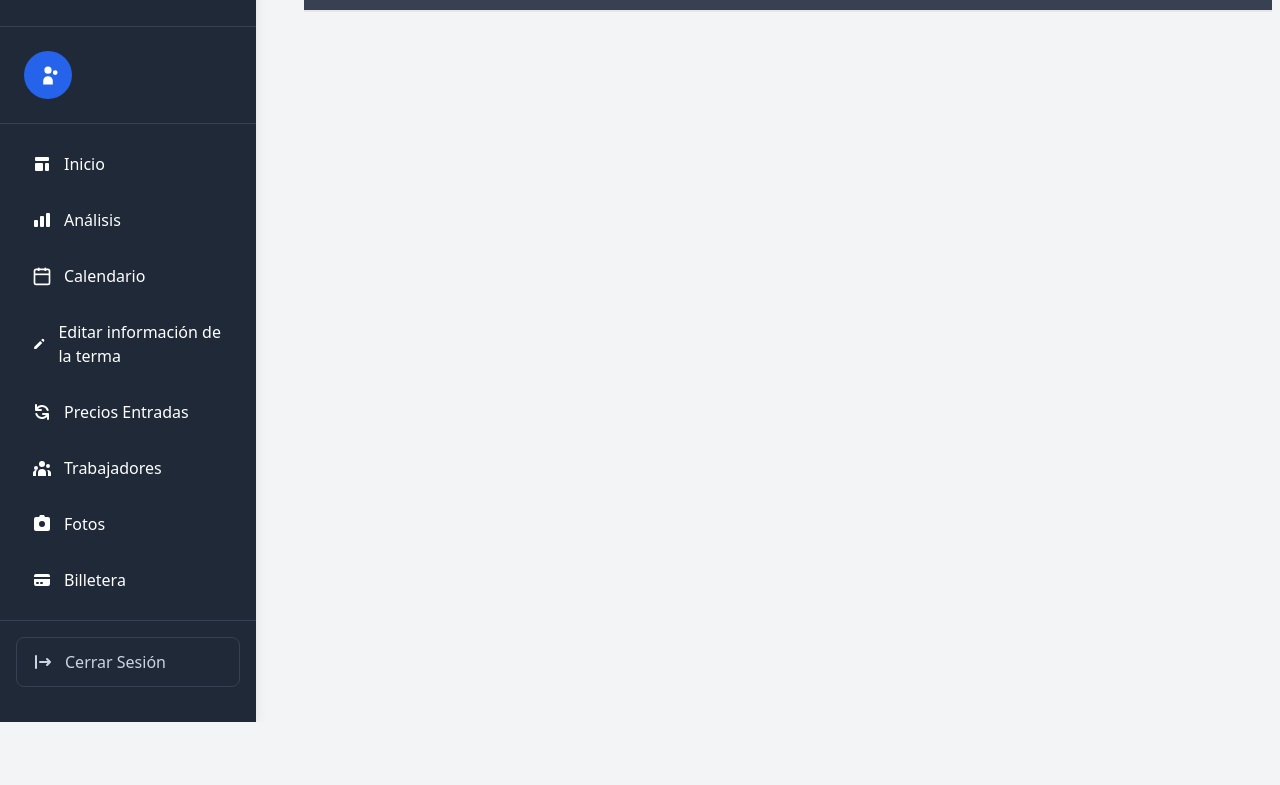
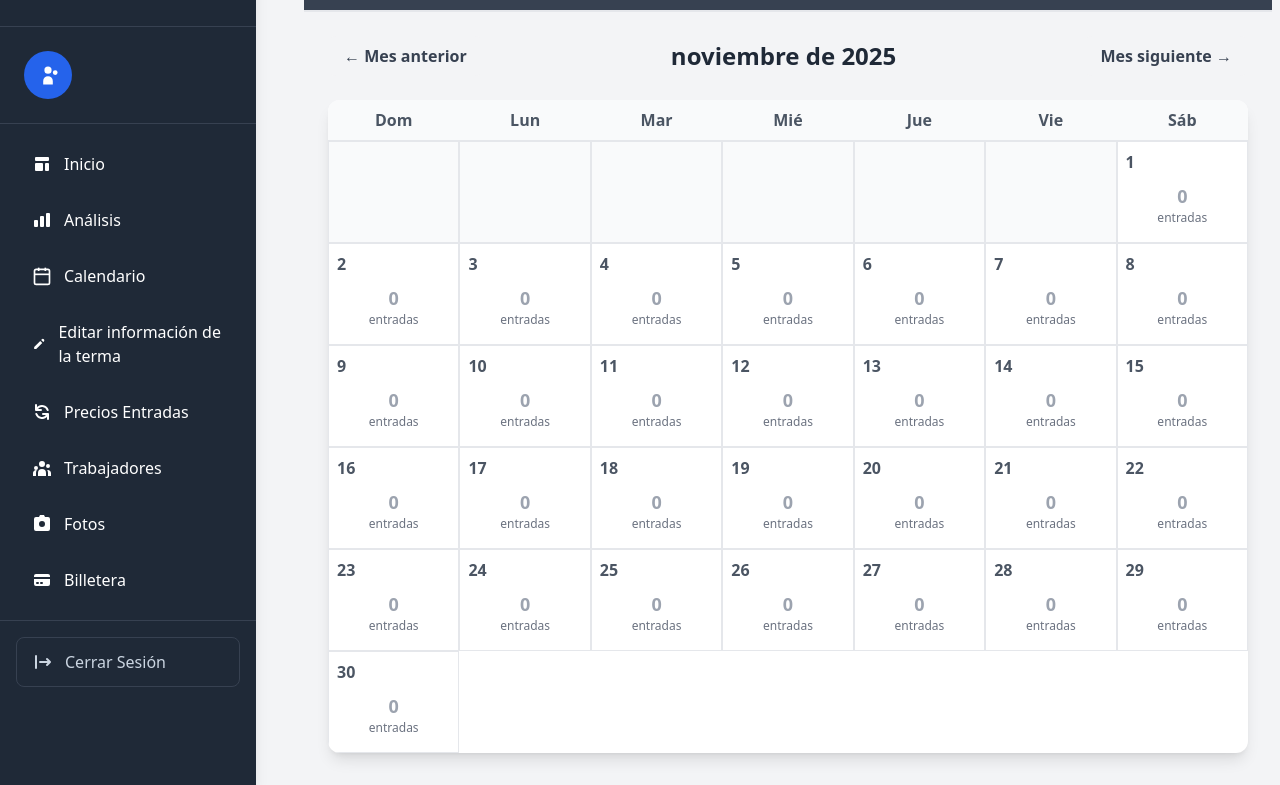
Before and after one commit to NataliaTworowski/MITERMA2, a Django app: template usuarios/templates/administrador_termas/calendario_termas.html in a window 1280 px wide. Shown: the part 78-863 px from the top of the page. Before the commit the page ends 800 px from the top, so only its background shows below. Run offline with Django 5.2, Linux system fonts and the light colour scheme; the template is opened without the code that fills it, so the values that code supplies are empty; some libraries are stand-ins or nearby versions.

Commit message:
calendario del jefe de termas

```diff
--- a/usuarios/templates/administrador_termas/calendario_termas.html
+++ b/usuarios/templates/administrador_termas/calendario_termas.html
@@ -14,6 +14,136 @@
         <div class="bg-[#374151] border-b-2 border-gray-200 pt-6 pb-4 px-8 w-full" style="margin-top:0; border-radius:0; box-shadow:none;">
             <h1 class="text-4xl font-extrabold text-white tracking-wide text-left">Calendario - <span class="text-orange-400">{{ terma.nombre_terma }}</span></h1>
         </div>
+
+        <div class="p-6">
+            <!-- Selector de mes -->
+            <div class="mb-6 flex items-center justify-between">
+                <button id="prevMonth" class="bg-gray-100 hover:bg-gray-200 text-gray-700 font-semibold py-2 px-4 rounded-lg transition">
+                    &#8592; Mes anterior
+                </button>
+                <h2 id="currentMonth" class="text-2xl font-bold text-gray-800"></h2>
+                <button id="nextMonth" class="bg-gray-100 hover:bg-gray-200 text-gray-700 font-semibold py-2 px-4 rounded-lg transition">
+                    Mes siguiente &#8594;
+                </button>
+            </div>
+
+            <!-- Calendario -->
+            <div class="bg-white rounded-xl shadow-lg overflow-hidden">
+                <!-- Días de la semana -->
+                <div class="grid grid-cols-7 bg-gray-50 border-b">
+                    <div class="py-2 text-center font-semibold text-gray-600">Dom</div>
+                    <div class="py-2 text-center font-semibold text-gray-600">Lun</div>
+                    <div class="py-2 text-center font-semibold text-gray-600">Mar</div>
+                    <div class="py-2 text-center font-semibold text-gray-600">Mié</div>
+                    <div class="py-2 text-center font-semibold text-gray-600">Jue</div>
+                    <div class="py-2 text-center font-semibold text-gray-600">Vie</div>
+                    <div class="py-2 text-center font-semibold text-gray-600">Sáb</div>
+                </div>
+                <!-- Días del mes -->
+                <div id="calendar-grid" class="grid grid-cols-7"></div>
+            </div>
+        </div>
     </main>
+
+    {{ ventas_por_dia|json_script:"ventas-data" }}
+    <script>
+        // Datos de ventas desde Django (ejemplo de estructura)
+        const ventas = JSON.parse(document.getElementById('ventas-data').textContent);
+
+        function getDaysInMonth(year, month) {
+            return new Date(year, month + 1, 0).getDate();
+        }
+
+        function getFirstDayOfMonth(year, month) {
+            return new Date(year, month, 1).getDay();
+        }
+
+        function formatDate(date) {
+            return date.toLocaleDateString('es-CL', {
+                year: 'numeric',
+                month: 'long'
+            });
+        }
+
+        function updateCalendar(year, month) {
+            const calendarGrid = document.getElementById('calendar-grid');
+            const monthTitle = document.getElementById('currentMonth');
+            calendarGrid.innerHTML = '';
+
+            // Actualizar título del mes
+            const currentDate = new Date(year, month);
+            monthTitle.textContent = formatDate(currentDate);
+
+            const daysInMonth = getDaysInMonth(year, month);
+            const firstDay = getFirstDayOfMonth(year, month);
+
+            // Agregar celdas vacías para los días antes del primer día del mes
+            for (let i = 0; i < firstDay; i++) {
+                const emptyDay = document.createElement('div');
+                emptyDay.className = 'border p-4 bg-gray-50';
+                calendarGrid.appendChild(emptyDay);
+            }
+
+            // Agregar los días del mes
+            for (let day = 1; day <= daysInMonth; day++) {
+                const dateKey = `${year}-${String(month + 1).padStart(2, '0')}-${String(day).padStart(2, '0')}`;
+                const ventasDelDia = ventas[dateKey] || 0;
+
+                const dayElement = document.createElement('div');
+                dayElement.className = 'border p-4 min-h-[100px] relative transition-colors hover:bg-gray-50';
+
+                // Número del día
+                const dayNumber = document.createElement('div');
+                dayNumber.className = 'absolute top-2 left-2 font-semibold text-gray-600';
+                dayNumber.textContent = day;
+
+                // Contenedor de ventas
+                const ventasContainer = document.createElement('div');
+                ventasContainer.className = 'mt-6 text-center';
+
+                const ventasCount = document.createElement('div');
+                ventasCount.className = `text-lg font-bold ${ventasDelDia > 0 ? 'text-green-600' : 'text-gray-400'}`;
+                ventasCount.textContent = ventasDelDia;
+
+                const ventasLabel = document.createElement('div');
+                ventasLabel.className = 'text-xs text-gray-500';
+                ventasLabel.textContent = 'entradas';
+
+                ventasContainer.appendChild(ventasCount);
+                ventasContainer.appendChild(ventasLabel);
+
+                dayElement.appendChild(dayNumber);
+                dayElement.appendChild(ventasContainer);
+                calendarGrid.appendChild(dayElement);
+            }
+        }
+
+        // Variables para mantener el estado del mes actual
+        let currentDate = new Date();
+        let currentYear = currentDate.getFullYear();
+        let currentMonth = currentDate.getMonth();
+
+        // Inicializar calendario
+        updateCalendar(currentYear, currentMonth);
+
+        // Event listeners para los botones de navegación
+        document.getElementById('prevMonth').addEventListener('click', () => {
+            currentMonth--;
+            if (currentMonth < 0) {
+                currentMonth = 11;
+                currentYear--;
+            }
+            updateCalendar(currentYear, currentMonth);
+        });
+
+        document.getElementById('nextMonth').addEventListener('click', () => {
+            currentMonth++;
+            if (currentMonth > 11) {
+                currentMonth = 0;
+                currentYear++;
+            }
+            updateCalendar(currentYear, currentMonth);
+        });
+    </script>
 </body>
 </html>
```
Also changed, not shown: termas/views.py (+44 -0 lines).
